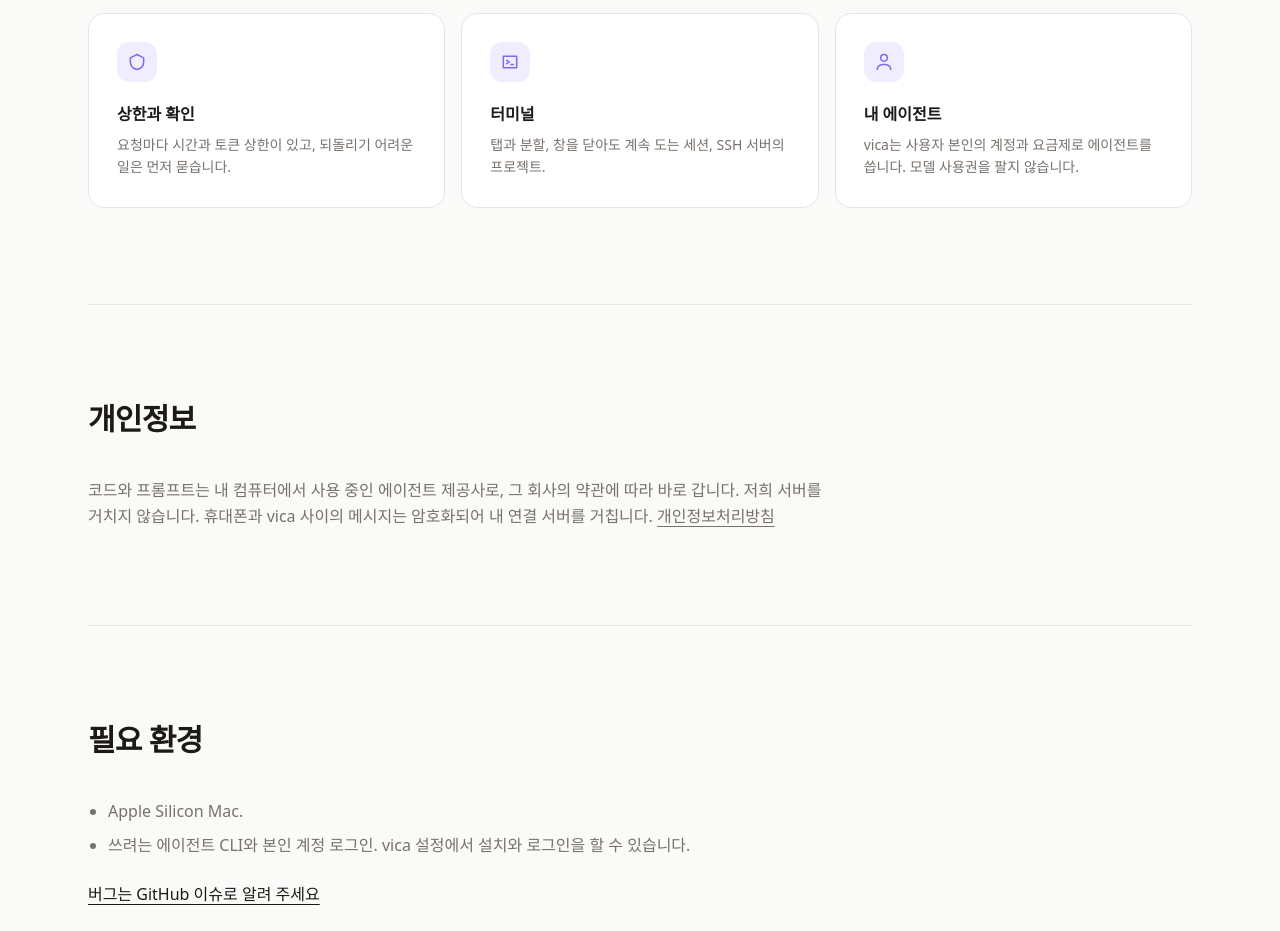
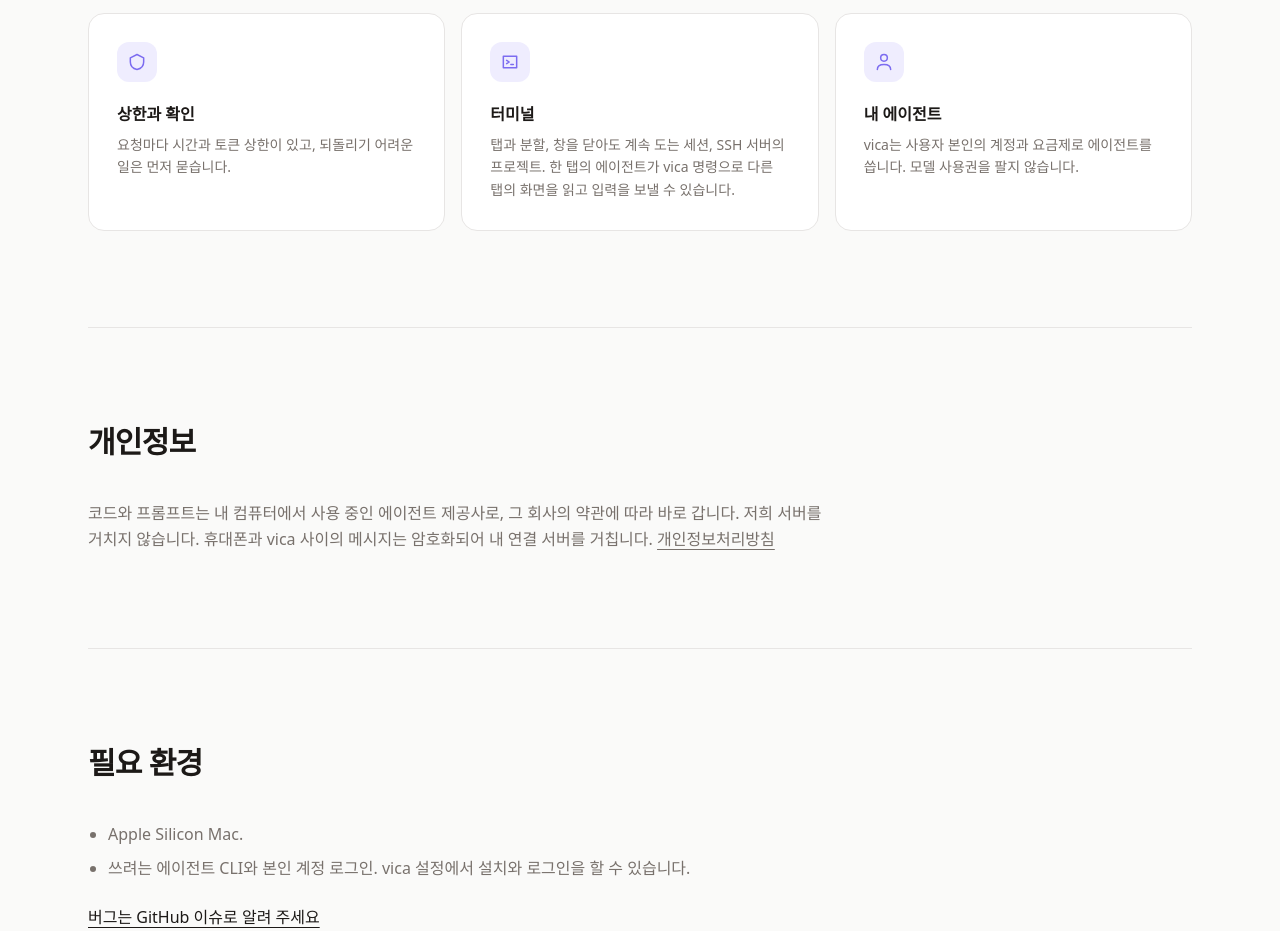
Before and after one commit to su-record/torylabs-web, a Next.js app: page /ko/vica in a window 1280 px wide. Shown: the part 3960-4891 px from the top of the page. Built offline with nearby package versions, Linux system fonts and the light colour scheme.

Commit message:
feat(vica): 터미널 기능에 탭 사이 화면 읽기와 입력 보내기를 적는다

```diff
--- a/views/Vica.tsx
+++ b/views/Vica.tsx
@@ -31,7 +31,7 @@ const text = {
       { t: "Roles", d: "Planning, image drafts, implementation, debugging and tests, review, screen checks, research, UI and bulk reading. Review goes to a different company than the one that built." },
       { t: "Runs in the background", d: "Agents run without a window. Their output is kept, so you can close vica and pick up where it left off." },
       { t: "Limits and confirmations", d: "Each request has time and token limits, and vica asks before anything hard to undo." },
-      { t: "Terminal", d: "Tabs and splits, sessions that keep running after the window closes, and projects on SSH servers." },
+      { t: "Terminal", d: "Tabs and splits, sessions that keep running after the window closes, and projects on SSH servers. Agents in one tab can read another tab's screen and type into it with the vica command." },
       { t: "Your own agents", d: "vica uses the agents with your own accounts and plans. It does not sell model access." },
     ],
     noLogin: "No sign-up. Just use it.",
@@ -79,7 +79,7 @@ const text = {
       { t: "役割", d: "設計、画像案、実装、デバッグとテスト、レビュー、画面確認、調査、UI・大量の読み込み。レビューは実装とは別の会社が担当します。" },
       { t: "バックグラウンド実行", d: "エージェントはウィンドウなしで動きます。出力は保存されるので、vicaを閉じても続きから再開できます。" },
       { t: "上限と確認", d: "依頼ごとに時間とトークンの上限があり、元に戻しにくい操作の前には確認します。" },
-      { t: "ターミナル", d: "タブと分割、ウィンドウを閉じても続くセッション、SSHサーバー上のプロジェクト。" },
+      { t: "ターミナル", d: "タブと分割、ウィンドウを閉じても続くセッション、SSHサーバー上のプロジェクト。あるタブのエージェントがvicaコマンドで別のタブの画面を読み、入力を送れます。" },
       { t: "あなたのエージェント", d: "vicaはあなた自身のアカウントとプランでエージェントを使います。モデルの利用権は販売しません。" },
     ],
     noLogin: "ログイン不要。そのまま使えます。",
@@ -127,7 +127,7 @@ const text = {
       { t: "역할", d: "설계, 이미지 시안, 구현, 디버깅과 테스트, 리뷰, 화면 확인, 조사, UI·대량 읽기. 리뷰는 구현한 회사와 다른 회사가 맡습니다." },
       { t: "뒤에서 실행", d: "에이전트는 창 없이 실행됩니다. 출력이 저장되어 vica를 닫았다 열어도 이어서 받습니다." },
       { t: "상한과 확인", d: "요청마다 시간과 토큰 상한이 있고, 되돌리기 어려운 일은 먼저 묻습니다." },
-      { t: "터미널", d: "탭과 분할, 창을 닫아도 계속 도는 세션, SSH 서버의 프로젝트." },
+      { t: "터미널", d: "탭과 분할, 창을 닫아도 계속 도는 세션, SSH 서버의 프로젝트. 한 탭의 에이전트가 vica 명령으로 다른 탭의 화면을 읽고 입력을 보낼 수 있습니다." },
       { t: "내 에이전트", d: "vica는 사용자 본인의 계정과 요금제로 에이전트를 씁니다. 모델 사용권을 팔지 않습니다." },
     ],
     noLogin: "로그인 없이 그냥 사용하세요.",
```
